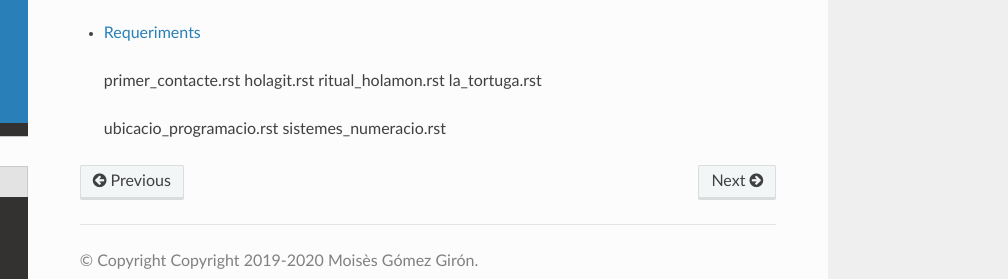
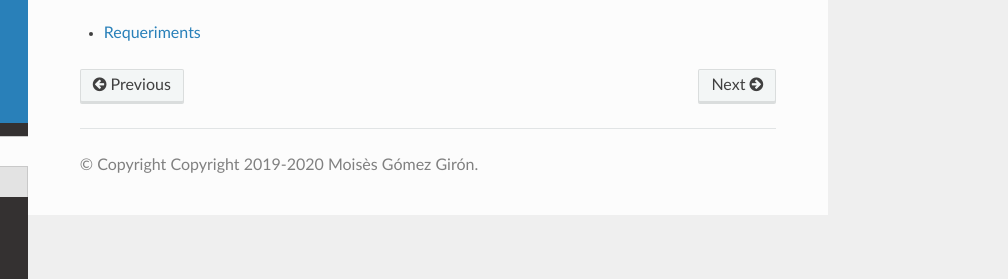
Before and after one commit to moiatgit/jda.daw.m03, a plain HTML site: page primeres_passes.html in a window 1280 px wide. Shown: the part 215-494 px from the top of the page, 272-1280 px from the left. Drawn offline with Linux system fonts and the light colour scheme.

Commit message:
automated commit on dl ago 26 13:40:08 CEST 2019

```diff
--- a/primeres_passes.html
+++ b/primeres_passes.html
@@ -174,14 +174,6 @@ bé, ment oberta, molta curiositat i… endavant!</p>
 <li class="toctree-l1"><a class="reference internal" href="requeriments.html">Requeriments</a></li>
 </ul>
 </div>
-<blockquote>
-<div><p>primer_contacte.rst
-holagit.rst
-ritual_holamon.rst
-la_tortuga.rst</p>
-<p>ubicacio_programacio.rst
-sistemes_numeracio.rst</p>
-</div></blockquote>
 </div>
 
 
```
Also changed, not shown: searchindex.js (+1 -1 lines), _sources/primeres_passes.rst.txt.
